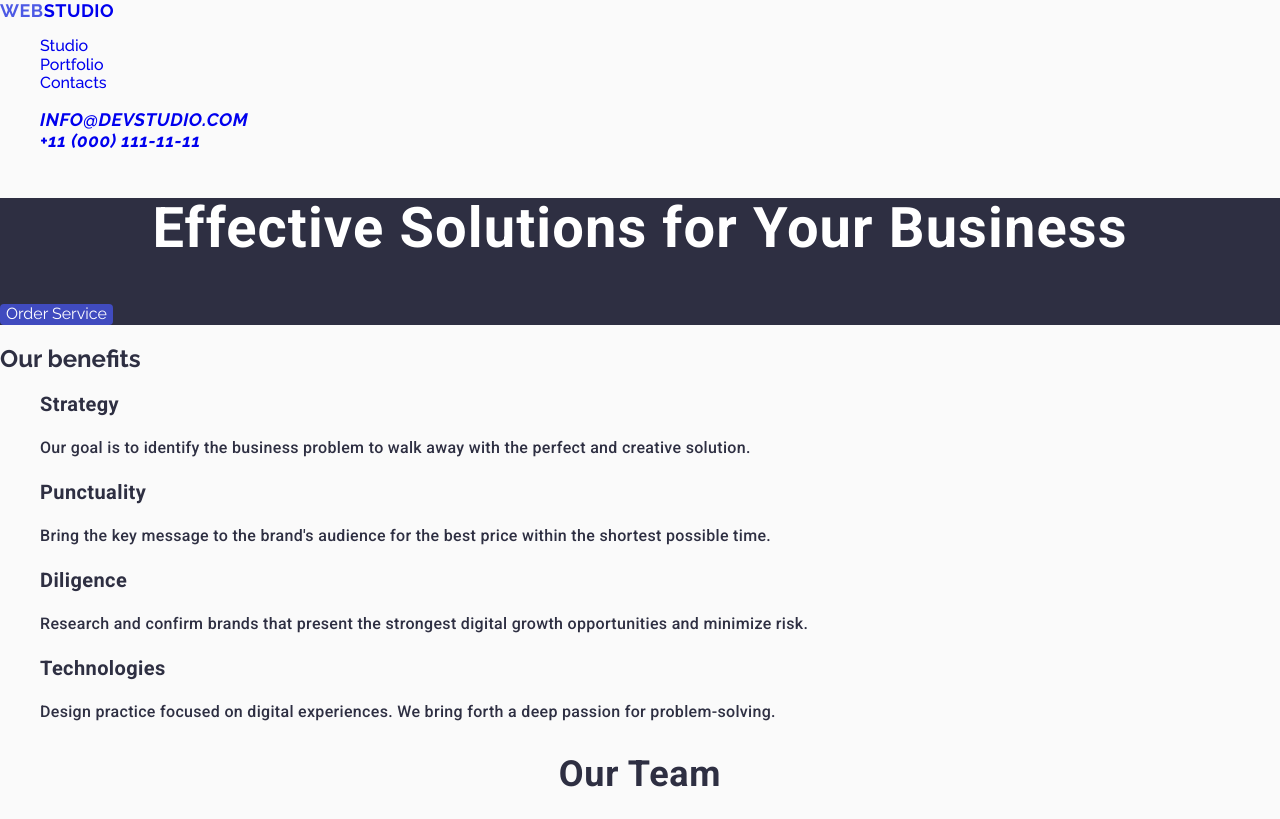
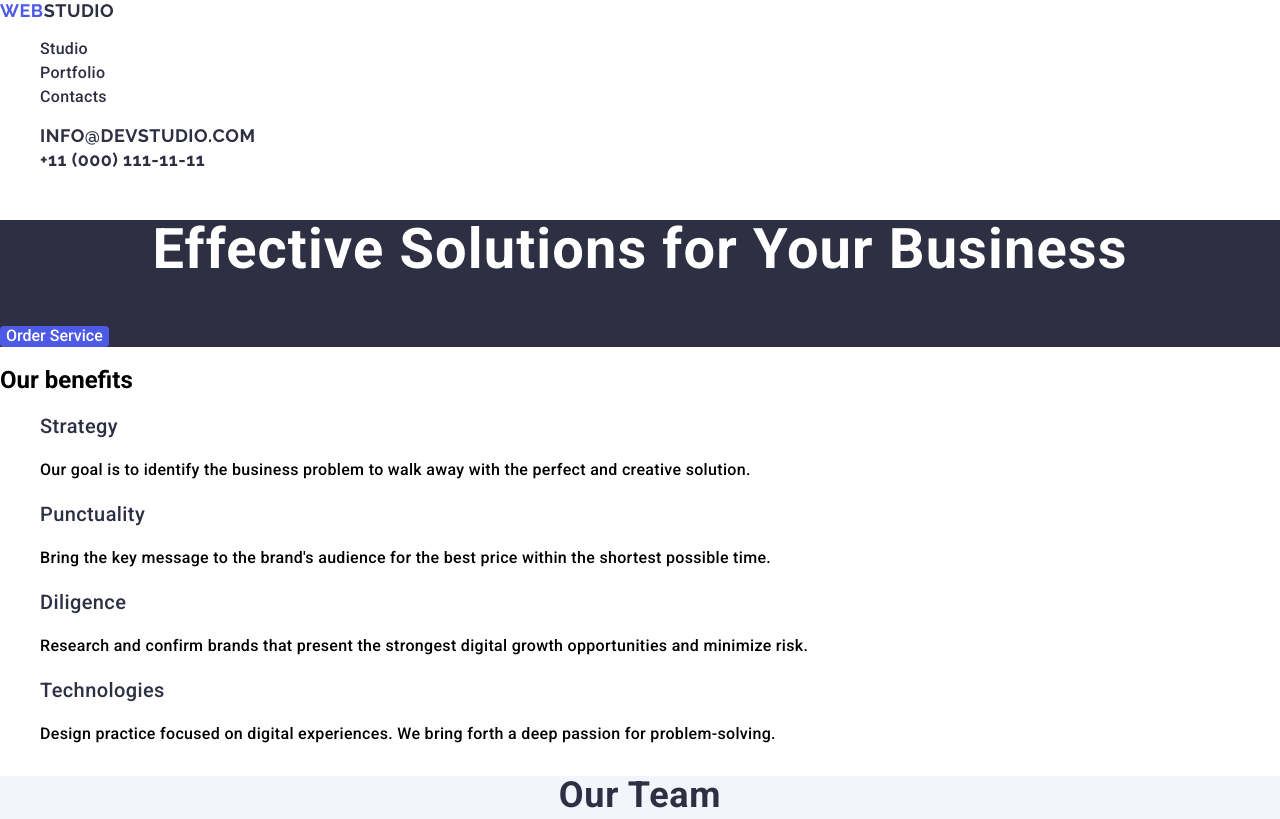
Before and after one commit to Alina4a/goit-markup-hw-03, a plain HTML site: page index.html in a window 1280 px wide. Shown: the top 819 px of the page. Drawn offline with nearby package versions, Linux system fonts and the light colour scheme.

Commit message:
to the third section

```diff
--- a/css/styles.css
+++ b/css/styles.css
@@ -8,12 +8,13 @@ a {
     text-decoration: none;
 }
 
+
+
 body {
-    font-family: "Raleway", sans-serif;
+    font-family: "Roboto", sans-serif;
     font-weight: 500;
-    color: #2e2f42;
-    background-color: #fafafa;
-
+    color: #434455
+    background-color: #FFFFFF;
 }
 
 button {
@@ -54,11 +55,20 @@ img {
         line-height: 1.16667;
         letter-spacing: 0.03em;
         text-transform: uppercase;
+        color: #4d5ae5;
 
 }
 
 .text-blau {
-    color: #4d5ae5;
+    color: #2e2f42;
+}
+
+.list-adress {
+    font-style: normal;
+    font-size: 16px;
+    line-height: 1.5;
+    letter-spacing: 0.02em;
+    color: #434455;
 }
 
 .contact {
@@ -68,6 +78,7 @@ img {
     line-height: 1.16667;
     letter-spacing: 0.03em;
     text-transform: uppercase;
+    color: #2e2f42;
 
 }
 
@@ -76,22 +87,39 @@ img {
     color: #404BBF;
 }
 
+.menu-link{
+    font-family: "Roboto", sans-serif;
+    font-weight: 500;
+    font-size: 16px;
+    line-height: 1.5;
+    letter-spacing: 0.02em;
+    color: #2e2f42;
+
+}
+
 .menu-link:hover,
 .menu-link:focus {
     color: #404BBF;
+}
+
+.buthero {
+    background-color: #4D5AE5;
+    font-family: "Roboto", sans-serif;
+    font-weight: 500;
 }
 
 /* ========== /Page header Style ========== */
 
 /* ========== Hero section Style ========== */
 .main-title {
-    font-family: "Roboto", sans-serif;
+
     font-weight: 700;
     font-size: 56px;
     line-height: 1.07143;
     letter-spacing: 0.02em;
     color: #ffff;
     text-align: center;
+    line-height: 1.07;
 
 }
 
@@ -107,36 +135,41 @@ img {
 }
 
 .benefitshaeder {
-    font-family: "Roboto", sans-serif;
+
     font-size: 20px;
     line-height: 1.2;
     letter-spacing: 0.02em;
+    color: #2e2f42;
+    font-weight: 500;
 }
 
 .benefits-description {
-    font-family: "Roboto", sans-serif;
+
     font-size: 16px;
     line-height: 1.5;
     letter-spacing: 0.02em;
+    color: : #434455;
 }
 /* ========== /Benefits section Style ========== */
 
 /* ========== Team section Style ========== */
 .team {
+    background-color: #F4F4FD;
 
 }
 .teamhaeder {
-    font-family: "Roboto", sans-serif;
+    color: #2e2f42;
     font-weight: 700;
     font-size: 36px;
     line-height: 1.11111;
     letter-spacing: 0.02em;
     text-transform: capitalize;
     text-align: center;
+    line-height: 1.11;
 }
 
 .nameteam {
-    font-family: "Roboto", sans-serif;
+    color: #2e2f42;
     font-size: 20px;
     line-height: 1.2;
     letter-spacing: 0.02em;
@@ -144,12 +177,11 @@ img {
 }
 
 .jobtitel {
-    font-family: "Roboto", sans-serif;
+
     font-weight: 400;
     font-size: 16px;
     line-height: 1.5;
     letter-spacing: 0.02em;
-        color: #434455;
     text-align: center;
 }
 /* ========== /Team section Style ========== */
@@ -160,7 +192,7 @@ img {
 }
 
 .portfolioheader {
-    font-family: "Roboto", sans-serif;
+    color: #2e2f42;
     font-weight: 700;
     font-size: 36px;
     line-height: 1.11111;
@@ -169,7 +201,7 @@ img {
     text-align: center;
 }
 .portfolioname {
-    font-family: "Roboto", sans-serif;
+    color: #2e2f42;
     font-weight: 500;
     font-size: 20px;
     line-height: 1.2;
@@ -178,13 +210,18 @@ img {
 }
 
 .portfoliodescription {
-    font-family: "Roboto", sans-serif;
+
     font-weight: 400;
     font-size: 16px;
     line-height: 1.5;
     letter-spacing: 0.02em;
-        color: #434455;
 }
+
+.item-list {
+    background-color: #FFFFFF;
+    font-weight: 500;
+}
+
 /* ========== /section Style ========== */
 
 /* ========== footer Style ========== */
@@ -192,7 +229,6 @@ img {
     background-color: #2e2f42;
 }
 .description {
-    font-family: "Roboto", sans-serif;
     font-weight: 400;
     font-size: 16px;
     line-height: 1.5;
--- a/index.html
+++ b/index.html
@@ -23,20 +23,20 @@
 <body>
     <header>
         <nav>
-            <a class="logo" href="./index.html"><span class="text-blau">Web</span>Studio</a>
+            <a class="logo" href="./index.html">Web<span class="text-blau">Studio</span></a>
             <ul>
                 <li>
-                    <a class="menu-link" href="Studio">Studio</a>
+                    <a class="menu-link" href="./index.html">Studio</a>
                 </li>
                 <li>
-                    <a class="menu-link" href="Portfolio">Portfolio</a>
+                    <a class="menu-link" href="./index.html">Portfolio</a>
                 </li>
                 <li>
-                    <a class="menu-link" href="Contacts">Contacts</a>
+                    <a class="menu-link" href="./index.html">Contacts</a>
                 </li>
             </ul>
         </nav>
-        <address>
+        <address class="list-adress">
             <ul>
                 <li>
                     <a class="contact" href="mailto:info@devstudio.com">info@devstudio.com</a>
@@ -51,7 +51,7 @@
     <main>
         <section class="hero">
             <h1 class="main-title">Effective Solutions for Your Business</h1>
-            <button type="button">Order Service</button>
+            <button class="buthero" type="button">Order Service</button>
         </section>
         <section class="benefits">
             <h2>Our benefits</h2>
@@ -112,7 +112,7 @@
             <ul>
                 <li>
                     <ul>
-                        <li>
+                        <li class="item-list" >
                             <img src="./images/portfolio/Banking-App.jpg" alt="Banking App" width="360" height="300">
                             <h3 class="portfolioname" >Banking App</h3>
                             <p class="portfoliodescription">App</p>
```
Lines whose indentation alone changed are shown as unchanged.
